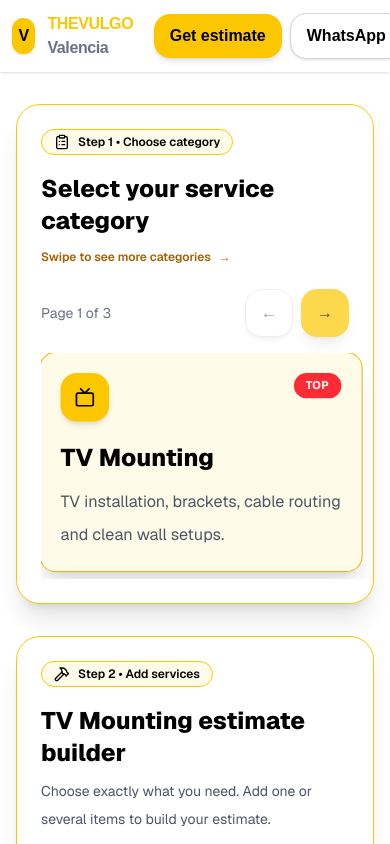
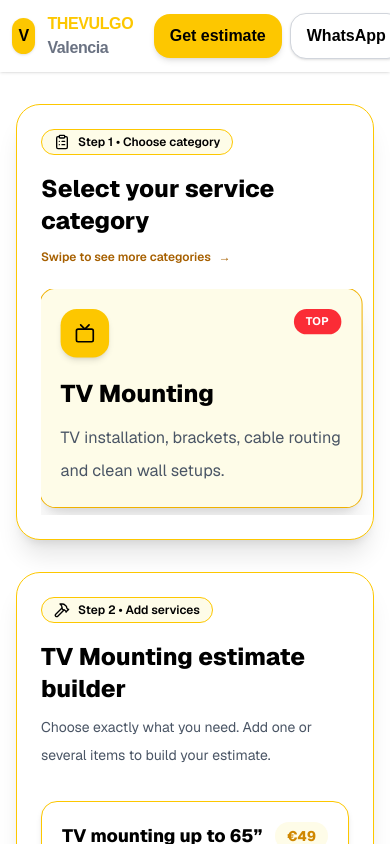
Before and after one commit to danylopechatkin/thevulgo-es, a Next.js app: page /estimate in a window 390 px wide. Shown: the top 844 px of the page. Built offline with nearby package versions, Linux system fonts and the light colour scheme.

Commit message:
Make mobile categories swipeable in single horizontal row

```diff
--- a/app/estimate/page.tsx
+++ b/app/estimate/page.tsx
@@ -416,8 +416,6 @@ function EstimatePageContent() {
 })();
 
 const [category, setCategory] = useState<CategoryKey>(initialCategory);
-const [categoryPage, setCategoryPage] = useState(0);
-const [categoryDirection, setCategoryDirection] = useState<"next" | "prev">("next");
 const [quantities, setQuantities] = useState<Record<string, number>>({});
 const [submitStage, setSubmitStage] = useState<"build" | "review" | "success">("build");
 const [formErrors, setFormErrors] = useState<Record<string, string>>({});
@@ -432,27 +430,8 @@ const [sendError, setSendError] = useState("");
 
 const [hasTriedNext, setHasTriedNext] = useState(false);
 
-const [mobileCardsHint, setMobileCardsHint] = useState(false);
-
-useEffect(() => {
-  if (typeof window === "undefined") return;
-  if (window.innerWidth >= 640) return;
-
-  setMobileCardsHint(false);
-
-  const t1 = setTimeout(() => {
-    setMobileCardsHint(true);
-  }, 350);
-
-  const t2 = setTimeout(() => {
-    setMobileCardsHint(false);
-  }, 950);
-
-  return () => {
-    clearTimeout(t1);
-    clearTimeout(t2);
-  };
-}, [categoryPage]);
+
+
 
 
 
@@ -678,13 +657,7 @@ const isValidPhone = (value: string) => {
   return digitsOnly.length >= 7;
 };
 
-const categoriesPerPage = 4;
-const totalCategoryPages = Math.ceil(CATEGORY_OPTIONS.length / categoriesPerPage);
-
-const visibleCategoryOptions = CATEGORY_OPTIONS.slice(
-  categoryPage * categoriesPerPage,
-  categoryPage * categoriesPerPage + categoriesPerPage
-);
+
 
 const liveErrors = useMemo(() => {
   const errors: string[] = [];
@@ -1004,15 +977,7 @@ console.log("FRONT SEND PAYLOAD", payload);
   }
 };
 
-useEffect(() => {
-  const categoryIndex = CATEGORY_OPTIONS.findIndex(
-    (item) => item.key === category
-  );
-
-  if (categoryIndex >= 0) {
-    setCategoryPage(Math.floor(categoryIndex / 4));
-  }
-}, [category]);
+
 
 // 👇 ВОТ СЮДА ВСТАВЛЯЕМ
 useEffect(() => {
@@ -1067,51 +1032,15 @@ return (
                 </div>
 
                 <div className="mt-6">
-  <div className="mb-4 flex items-center justify-between gap-4">
-    <div className="text-sm text-gray-500">
-      Page {categoryPage + 1} of {totalCategoryPages}
-    </div>
-
-    <div className="flex items-center gap-2">
-  <button
-    type="button"
-    onClick={() => {
-      setCategoryDirection("prev");
-      setCategoryPage((prev) => Math.max(prev - 1, 0));
-    }}
-    disabled={categoryPage === 0}
-   className="flex h-12 w-12 sm:h-11 sm:w-11 items-center justify-center rounded-2xl border border-gray-300 bg-white text-black shadow-md transition active:scale-95 sm:rounded-xl sm:shadow-sm sm:hover:shadow-md disabled:cursor-not-allowed disabled:opacity-40"
-  >
-    ←
-  </button>
-
-  <button
-    type="button"
-    onClick={() => {
-      setCategoryDirection("next");
-      setCategoryPage((prev) =>
-        Math.min(prev + 1, totalCategoryPages - 1)
-      );
-    }}
-    disabled={categoryPage === totalCategoryPages - 1}
-    className="flex h-12 w-12 sm:h-11 sm:w-11 items-center justify-center rounded-2xl bg-yellow-400 text-black shadow-lg transition active:scale-95 animate-pulse sm:animate-none sm:rounded-xl sm:shadow-md sm:hover:scale-[1.05] sm:hover:shadow-lg disabled:cursor-not-allowed disabled:opacity-40"
-  >
-    →
-  </button>
-</div>
-  </div>
-
-
-    <>
-  {/* MOBILE: horizontal cards with swipe hint */}
-  <div
-    key={`mobile-${categoryPage}`}
-    className={`-mr-6 overflow-x-auto pb-2 pr-6 sm:hidden transition-transform duration-500 ${
-      mobileCardsHint ? "-translate-x-6" : "translate-x-0"
-    }`}
-  >
+
+
+
+
+  <>
+  {/* MOBILE: all 12 categories in one horizontal swipe row */}
+  <div className="-mr-6 overflow-x-auto pb-2 pr-6 sm:hidden">
     <div className="flex w-max snap-x snap-mandatory gap-4">
-      {visibleCategoryOptions.map((option) => {
+      {CATEGORY_OPTIONS.map((option) => {
         const active = category === option.key;
         const cfg = CATEGORY_DATA[option.key];
 
@@ -1152,14 +1081,9 @@ return (
     </div>
   </div>
 
-  {/* DESKTOP / TABLET: old grid */}
-  <div
-    key={`desktop-${categoryPage}`}
-    className={`hidden sm:grid sm:grid-cols-2 xl:grid-cols-4 gap-4 animate-category-page ${
-      categoryDirection === "next" ? "animate-slide-left" : "animate-slide-right"
-    }`}
-  >
-    {visibleCategoryOptions.map((option) => {
+  {/* DESKTOP / TABLET */}
+  <div className="hidden sm:grid sm:grid-cols-2 xl:grid-cols-4 gap-4">
+    {CATEGORY_OPTIONS.map((option) => {
       const active = category === option.key;
       const cfg = CATEGORY_DATA[option.key];
 
```
